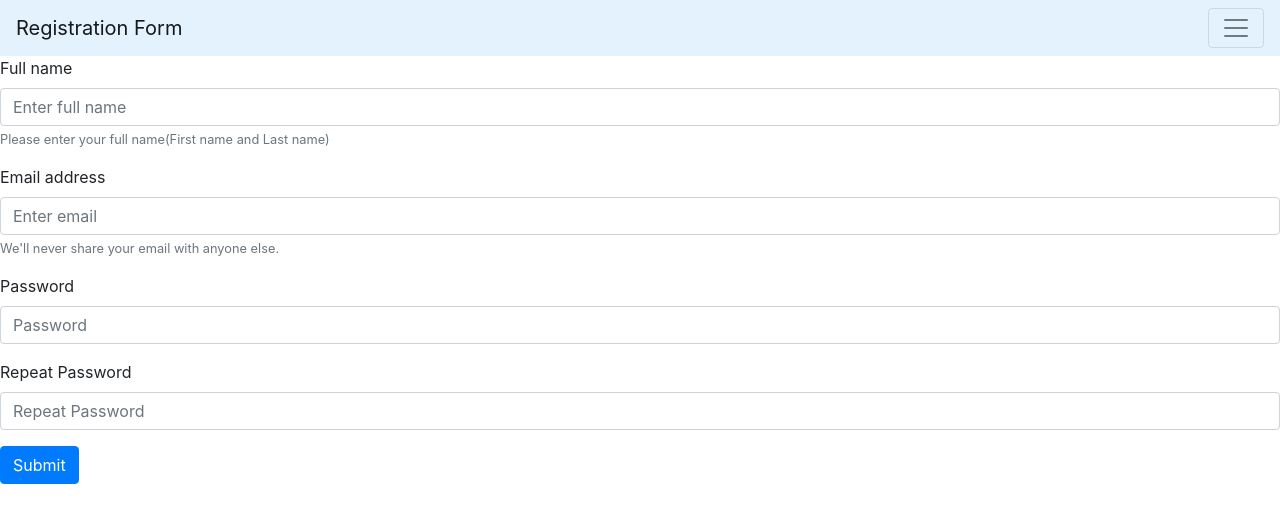
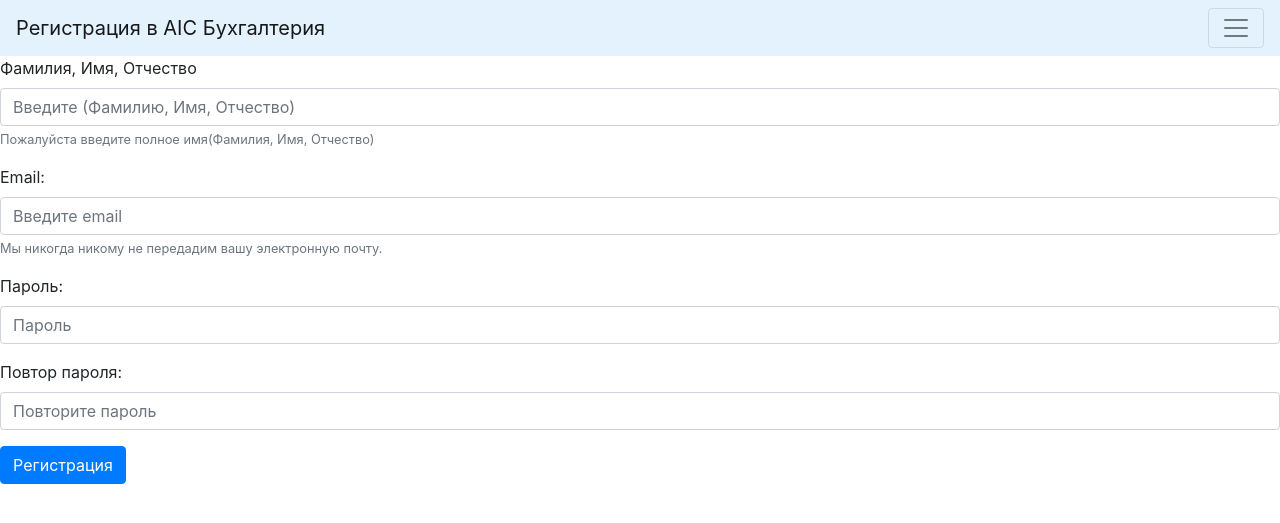
Before and after one commit to Yauheni-Ivashkevich/aic-win, a Flask app: page / in a window 1280 px wide. Shown: the top 523 px of the page. Run offline with Flask 2, Linux system fonts and the light colour scheme; some libraries are stand-ins or nearby versions.

Commit message:
Update main.py language

```diff
--- a/app/templates/base.html
+++ b/app/templates/base.html
@@ -11,7 +11,7 @@
 <body>
 
 <nav class="navbar navbar-light" style="background-color: #e3f2fd;">
-  <a class="navbar-brand" href="#">Registration Form</a>
+  <a class="navbar-brand" href="#">Регистрация в AIC Бухгалтерия</a>
   <button class="navbar-toggler" type="button" data-toggle="collapse" data-target="#navbarNavAltMarkup" aria-controls="navbarNavAltMarkup" aria-expanded="false" aria-label="Toggle navigation">
     <span class="navbar-toggler-icon"></span>
   </button>
--- a/app/templates/index.html
+++ b/app/templates/index.html
@@ -11,26 +11,26 @@
 
 <form action="" method="post">
     <div class="form-group">
-        <label for="Fullname">Full name</label>
-        <input name="fullname" class="form-control" id="inputFullName" aria-describedby="emailHelp" placeholder="Enter full name">
-        <small id="fullName" class="form-text text-muted">Please enter your full name(First name and Last name)</small>
+        <label for="Fullname">Фамилия, Имя, Отчество</label>
+        <input name="fullname" class="form-control" id="inputFullName" aria-describedby="emailHelp" placeholder="Введите (Фамилию, Имя, Отчество)">
+        <small id="fullName" class="form-text text-muted">Пожалуйста введите полное имя(Фамилия, Имя, Отчество)</small>
   </div>
   <div class="form-group">
-        <label for="InputEmail">Email address</label>
-        <input name="email" class="form-control" id="InputEmail"  placeholder="Enter email">
-        <small id="emailHelp" class="form-text text-muted">We'll never share your email with anyone else.</small>
+        <label for="InputEmail">Email:</label>
+        <input name="email" class="form-control" id="InputEmail"  placeholder="Введите email">
+        <small id="emailHelp" class="form-text text-muted">Мы никогда никому не передадим вашу электронную почту.</small>
   </div>
   <div class="form-group">
-    <label for="InputPassword">Password</label>
-    <input type="password" name="password1" class="form-control" id="InputPassword" placeholder="Password">
+    <label for="InputPassword">Пароль:</label>
+    <input type="password" name="password1" class="form-control" id="InputPassword" placeholder="Пароль">
   </div>
 
     <div class="form-group">
-    <label for="InputPassword2">Repeat Password</label>
-    <input type="password" name="password2" class="form-control" id="InputPassword2" placeholder="Repeat Password">
+    <label for="InputPassword2">Повтор пароля:</label>
+    <input type="password" name="password2" class="form-control" id="InputPassword2" placeholder="Повторите пароль">
 
     </div>
-  <button type="submit" class="btn btn-primary">Submit</button>
+  <button type="submit" class="btn btn-primary">Регистрация</button>
 
 
 </form>
```
